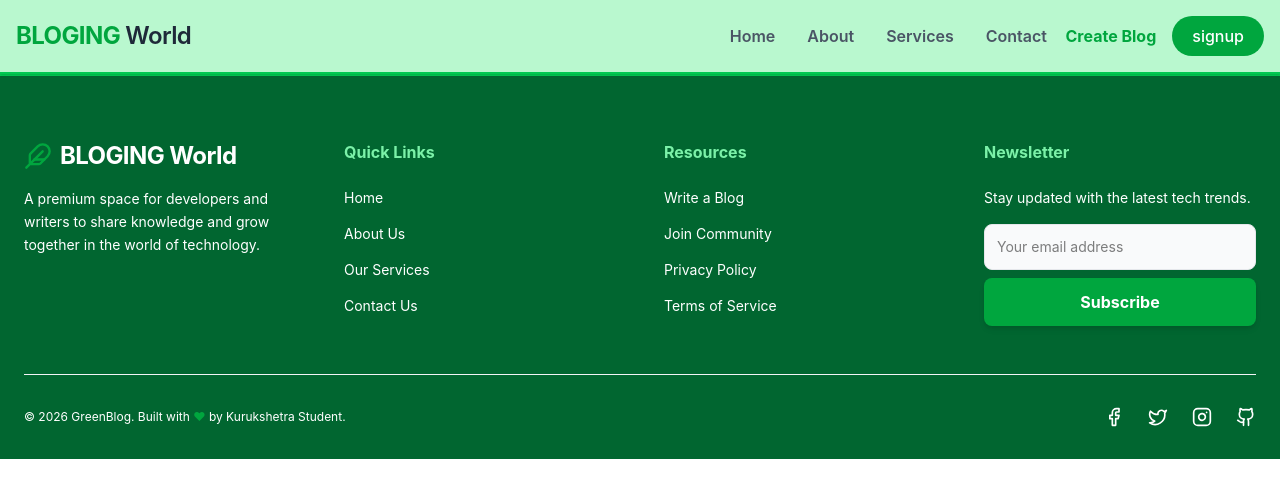
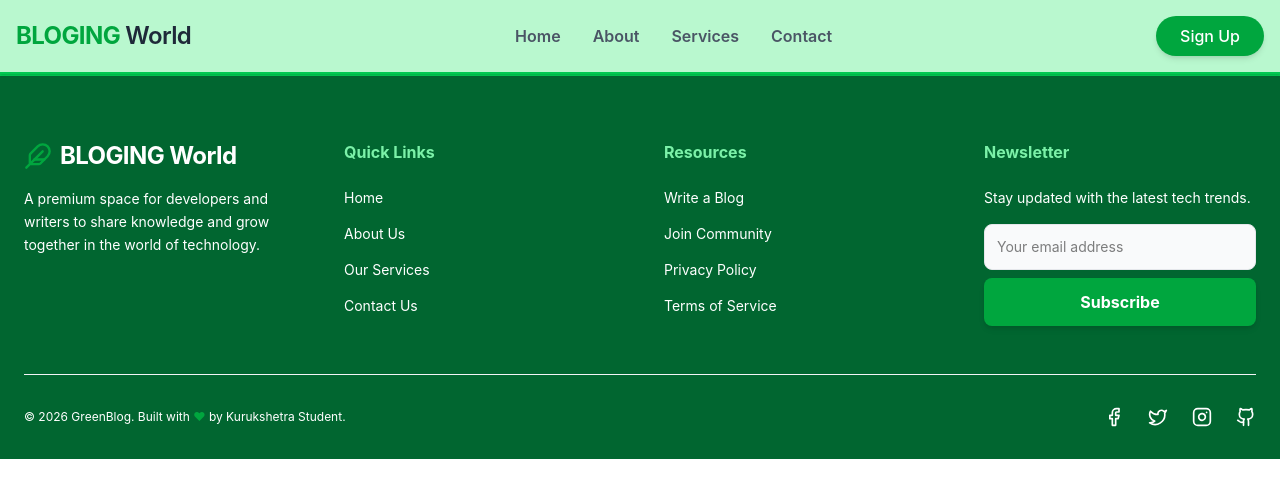
Before and after one commit to Dolikansal/Blog-project-, a React (Vite) app: page /Blog-project-/create-post in a window 1280 px wide. Shown: the top 498 px of the page. Built offline with nearby package versions, Linux system fonts and the light colour scheme.

Commit message:
added login signup features

```diff
--- a/src/App.jsx
+++ b/src/App.jsx
@@ -1,4 +1,4 @@
-import { BrowserRouter , Routes, Route } from 'react-router-dom';
+import { BrowserRouter , Routes, Route, Navigate,useLocation } from 'react-router-dom';
 import Navbar from './components/nav';
 import Home from './components/home';
 import About from './components/about';
@@ -9,23 +9,45 @@ import Footer from './components/footer';
 import EditPost from './components/editpost';
 import Signup from './components/signup';
 import Login from './components/login';
+const AppContent = () => {
+  const location = useLocation();
+  const isAuthenticated = () => localStorage.getItem("user") !== null;
+
+  // Jin paths par Navbar NAHI dikhana unki list
+  const hideNavbarPaths = ["/login", "/signup"];
+
+  return (
+    <>
+      {/* Agar current path list mein nahi hai, tabhi Navbar dikhao */}
+      {!hideNavbarPaths.includes(location.pathname) && <Navbar />}
+
+      <Routes>
+        <Route path="/signup" element={<Signup />} />
+        <Route path="/login" element={<Login />} />
+
+        {/* Protected Routes */}
+        <Route path="/" element={isAuthenticated() ? <Home /> : <Navigate to="/signup" />} />
+        <Route path="/about" element={isAuthenticated() ? <About /> : <Navigate to="/signup" />} />
+        <Route path="/services" element={isAuthenticated() ? <Services /> : <Navigate to="/signup" />} />
+        <Route path="/contact" element={isAuthenticated() ? <Contact /> : <Navigate to="/signup" />} />
+        <Route path="/create-post" element={isAuthenticated() ? <CreatePost /> : <Navigate to="/signup" />} />
+      </Routes>
+
+      {!hideNavbarPaths.includes(location.pathname) && <Footer />}
+    </>
+  );
+};
+
 function App() {
   return (
     <BrowserRouter basename={import.meta.env.DEV ? '/' : '/Blog-project-'}>
-      <Navbar />
-      <Routes>
-        <Route path="/" element={<Home />} />
-        <Route path="/about" element={<About />} />
-        <Route path="/services" element={<Services />} />
-        <Route path="/contact" element={<Contact />} />
-        <Route path="/create-post" element={<CreatePost />} />
-        <Route path="/login" element={<Login />} />
-        <Route path="/edit/:id" element={<EditPost />} />
-        <Route path="/signup" element={<Signup />} />
-      </Routes>
-      <Footer />
+      <AppContent />
     </BrowserRouter>
   );
 }
 
 export default App;
+/*<Route
+          path="/edit/:id"
+          element={isAuthenticated() ? <EditPost /> : <Navigate to="/signup" />}
+        /> */
--- a/src/components/nav.jsx
+++ b/src/components/nav.jsx
@@ -1,7 +1,21 @@
 import React from 'react';
-import { Link } from 'react-router-dom';
+import { Link, useNavigate } from 'react-router-dom';
 
 const Navbar = () => {
+  const navigate = useNavigate();
+
+  // LocalStorage se user ka data fetch karo
+  const userData = localStorage.getItem("user");
+  const user = userData ? JSON.parse(userData) : null;
+
+  // Logout ka logic: data clear karo aur redirect karo
+  const handleLogout = () => {
+    localStorage.removeItem("user");
+    alert("Logged out successfully!");
+    navigate("/signup");
+    window.location.reload(); // Refresh zaroori hai protected routes update karne ke liye
+  };
+
   return (
     <nav className="bg-green-200 border-b-2 border-green-500 p-4 shadow-sm sticky top-0 z-50">
       <div className="container mx-auto flex justify-between items-center">
@@ -10,22 +24,47 @@ const Navbar = () => {
           BLOGING <span className="text-gray-800 font-semibold">World</span>
         </Link>
 
-        {/* Links - All Visible and Working */}
-        <div className="hidden md:flex space-x-8 font-semibold text-gray-600 ml-130">
+        {/* Desktop Navigation Links */}
+        <div className="hidden md:flex space-x-8 font-semibold text-gray-600">
           <Link to="/" className="hover:text-green-600 transition">Home</Link>
           <Link to="/about" className="hover:text-green-600 transition">About</Link>
           <Link to="/services" className="hover:text-green-600 transition">Services</Link>
           <Link to="/contact" className="hover:text-green-600 transition">Contact</Link>
         </div>
 
-        {/* Action Buttons */}
+        {/* Right Side Actions */}
         <div className="flex items-center space-x-4">
-          <Link to="/create-post" className="text-green-600 font-bold hover:text-green-700 transition">
-            Create Blog
-          </Link>
-          <Link to="/signup" className="bg-green-600 text-white px-5 py-2 rounded-full hover:bg-green-700 transition font-medium">
-            signup
-          </Link>
+
+          {/* 1. Create Blog sirf logged-in user ko dikhega */}
+          {user && (
+            <Link to="/create-post" className="text-green-700 font-bold hover:text-green-800 transition mr-2">
+              + Create Blog
+            </Link>
+          )}
+
+          {/* 2. Conditional Rendering: Signup vs User Info/Logout */}
+          {!user ? (
+            <Link
+              to="/signup"
+              className="bg-green-600 text-white px-6 py-2 rounded-full hover:bg-green-700 transition font-medium shadow-md"
+            >
+              Sign Up
+            </Link>
+          ) : (
+            <div className="flex items-center space-x-4">
+              {/* User ka naam display karna */}
+              <span className="text-green-800 font-bold hidden sm:inline italic">
+                Hi, {user.username || "User"}!
+              </span>
+
+              <button
+                onClick={handleLogout}
+                className="bg-red-500 text-white px-5 py-2 rounded-full hover:bg-red-600 transition font-medium shadow-md shadow-red-100"
+              >
+                Logout
+              </button>
+            </div>
+          )}
         </div>
       </div>
     </nav>
```
Also changed, not shown: 1 other file (tests, documents, lock files or other folders).
